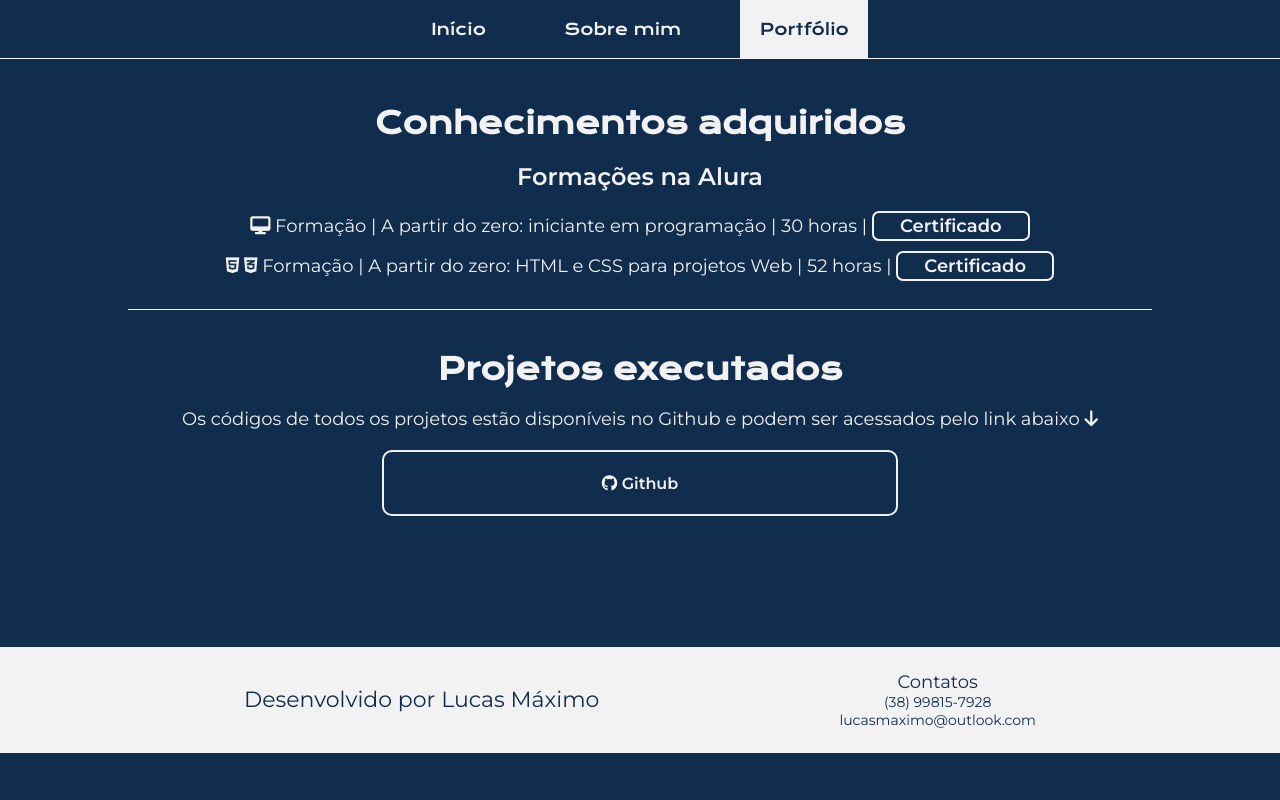
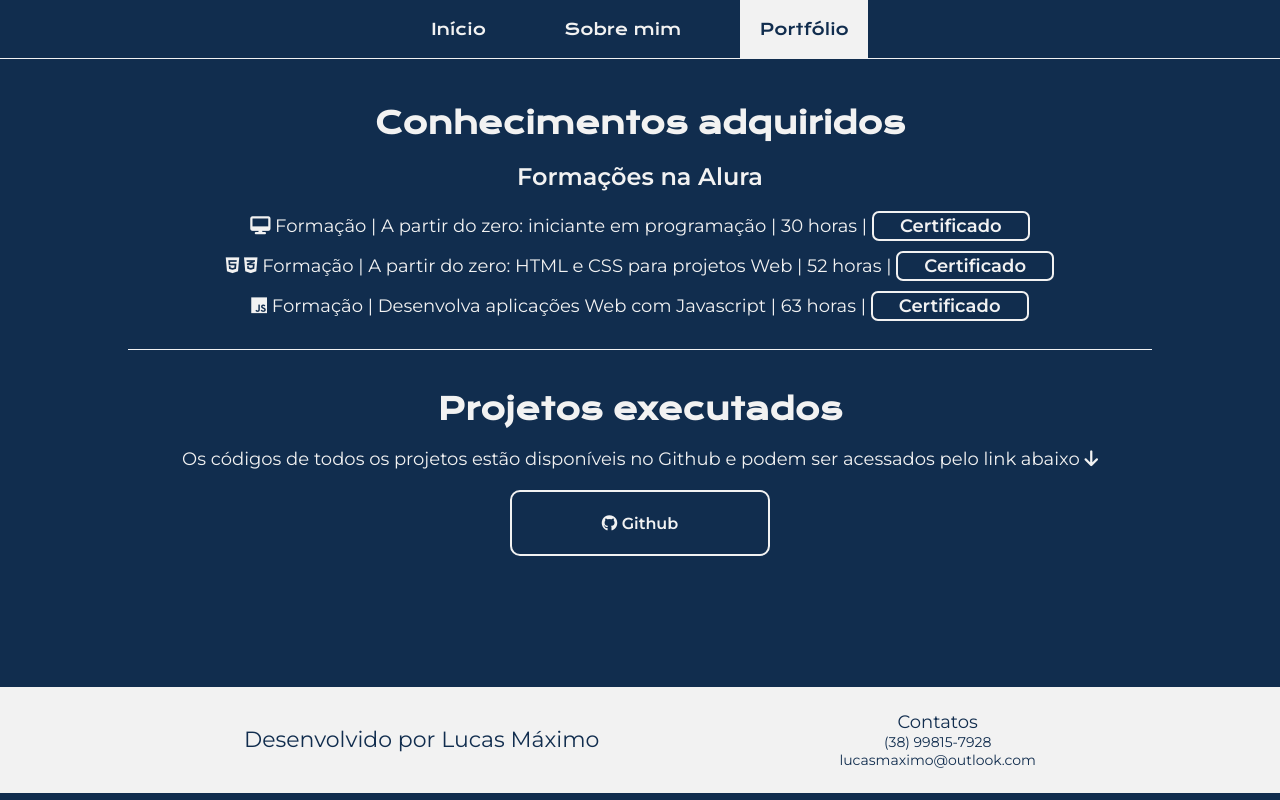
Before and after one commit to lucasmaximo/primeiro-portfolio, a plain HTML site: page portfolio.html in a window 1280 px wide. Drawn offline with nearby package versions, Linux system fonts and the light colour scheme.

Commit message:
Criação de novo link de portfólio

```diff
--- a/portfolio.html
+++ b/portfolio.html
@@ -33,6 +33,11 @@
                     Formação | A partir do zero: HTML e CSS para projetos Web | 52 horas |
                     <a class="portfolio-corpo__conteudo__link" href="./assets/certificados/Formação A partir do zero HTML e CSS para projetos web - Alura.pdf">Certificado</a>
                 </li>
+                <li class="portfolio-corpo__conteudo__texto">
+                    <i class="fa-brands fa-js"></i>
+                    Formação | Desenvolva aplicações Web com Javascript | 63 horas |
+                    <a class="portfolio-corpo__conteudo__link" href="">Certificado</a>
+                </li>
                 <br>
             </ul>
         </section>
@@ -43,7 +48,7 @@
                 <i class="fa-solid fa-arrow-down"></i>
             </p>
             <div class="corpo__links">
-                <a class="corpo__links__link" href="https://github.com/lucasmaximo">
+                <a class="portfolio-corpo__links__link" href="https://github.com/lucasmaximo">
                     <i class="fa-brands fa-github"></i> Github
                 </a>
             </div>
--- a/styles/style.css
+++ b/styles/style.css
@@ -224,6 +224,19 @@ body {
     background-color: var(--cor-secundaria);
     color: var(--cor-primaria);
 }
+.portfolio-corpo__links__link {
+    background-color: transparent;
+    color: var(--cor-secundaria);
+    text-align: center;
+    width: 25%;
+    padding: 21.5px 0;
+    text-decoration: none;
+    border-radius: 10px;
+    border: 2px solid var(--cor-secundaria);
+    font-family: var(--fonte-secundaria);
+    font-weight: 600;
+    transition: background-color 0.5s ease;
+}
 
 @media (max-width: 1200px){
     .corpo {
```
